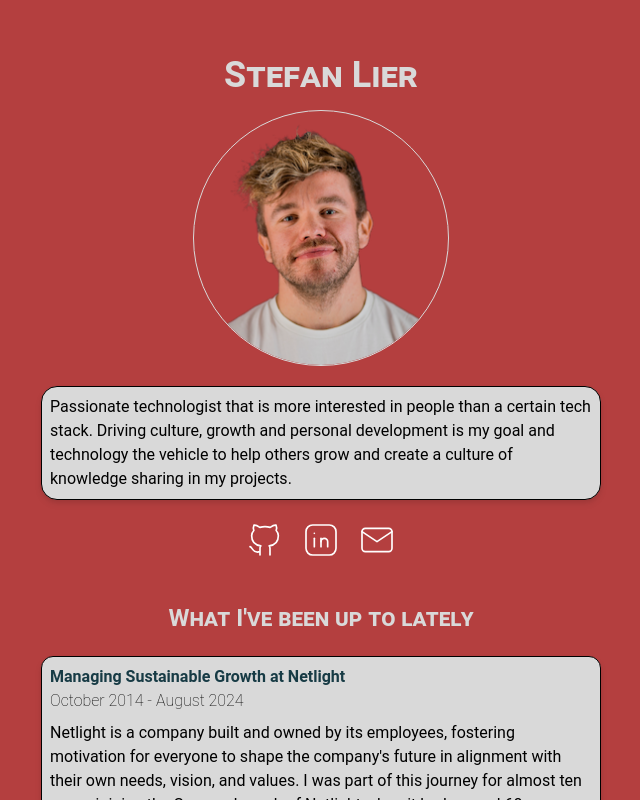
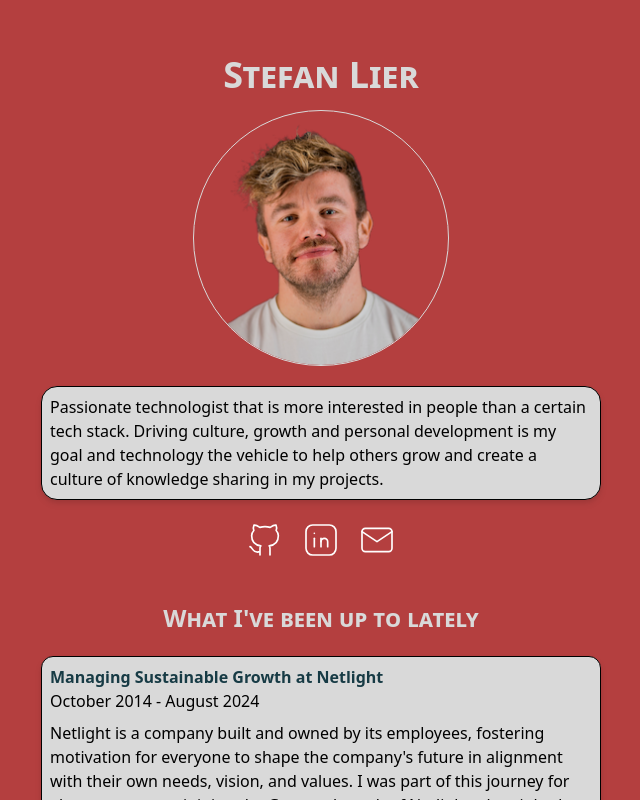
Before and after one commit to stehefan/stefanlier.de, a Next.js app: page / in a window 1280 px wide. Shown: the top 800 px of the page, without its empty margins (319-959 px from the left). Built offline with nearby package versions, Linux system fonts and the light colour scheme.

Commit message:
feat: fall back to default font-families

```diff
--- a/app/globals.css
+++ b/app/globals.css
@@ -13,7 +13,7 @@
 body {
   color: var(--text-color);
   background: var(--bg-color);
-  font-family: Roboto, Arial, Helvetica, sans-serif;
+  font-family: theme(fontFamily.sans);
 }
 
 h1, h2 {
```
